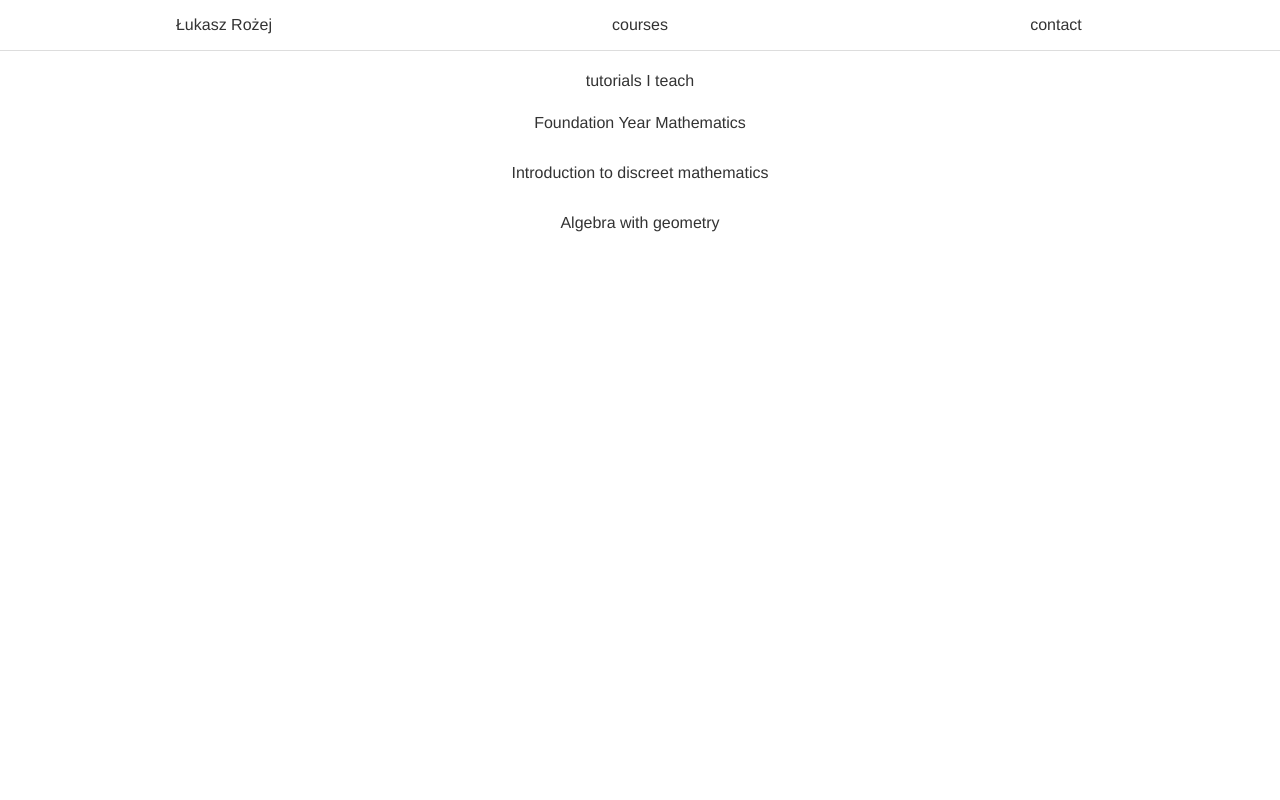
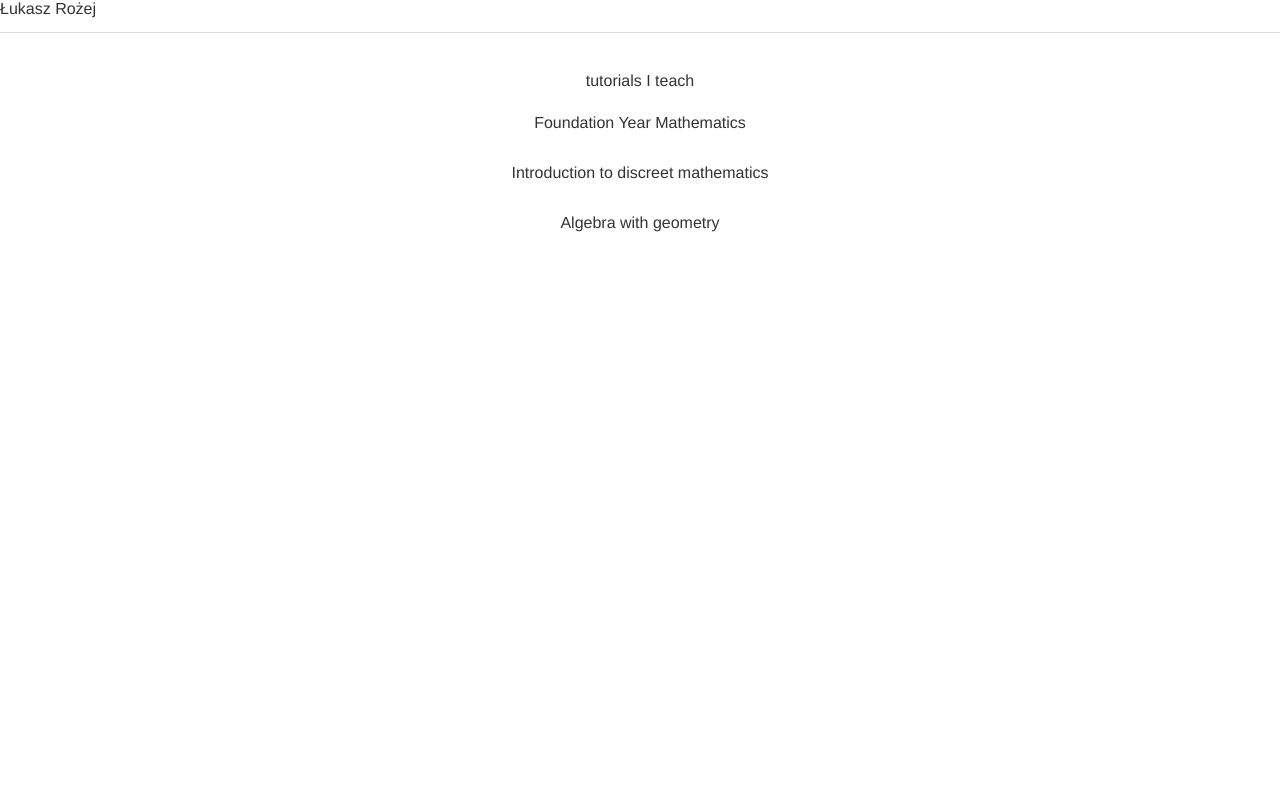
Before and after one commit to lukaszrozej/teaching, a plain HTML site: page index.html in a window 1280 px wide. Shown: the top 800 px of the page. Drawn offline with Linux system fonts and the light colour scheme.

Commit message:
experiment with header

```diff
--- a/index.html
+++ b/index.html
@@ -66,12 +66,13 @@
 </head>
 <body>
 	<header>
-		<ul>
+		Łukasz Rożej
+<!-- 		<ul>
 			<li>Łukasz Rożej</li>
 			<li><a href='#tutorials'>courses</a></li>
 			<li><a href='#contact'>contact</a></li>
 		</ul>
-	</header>
+ -->	</header>
 	<section id='tutorials'>
 		<h2>tutorials I teach</h2>
 		<ul>
```
